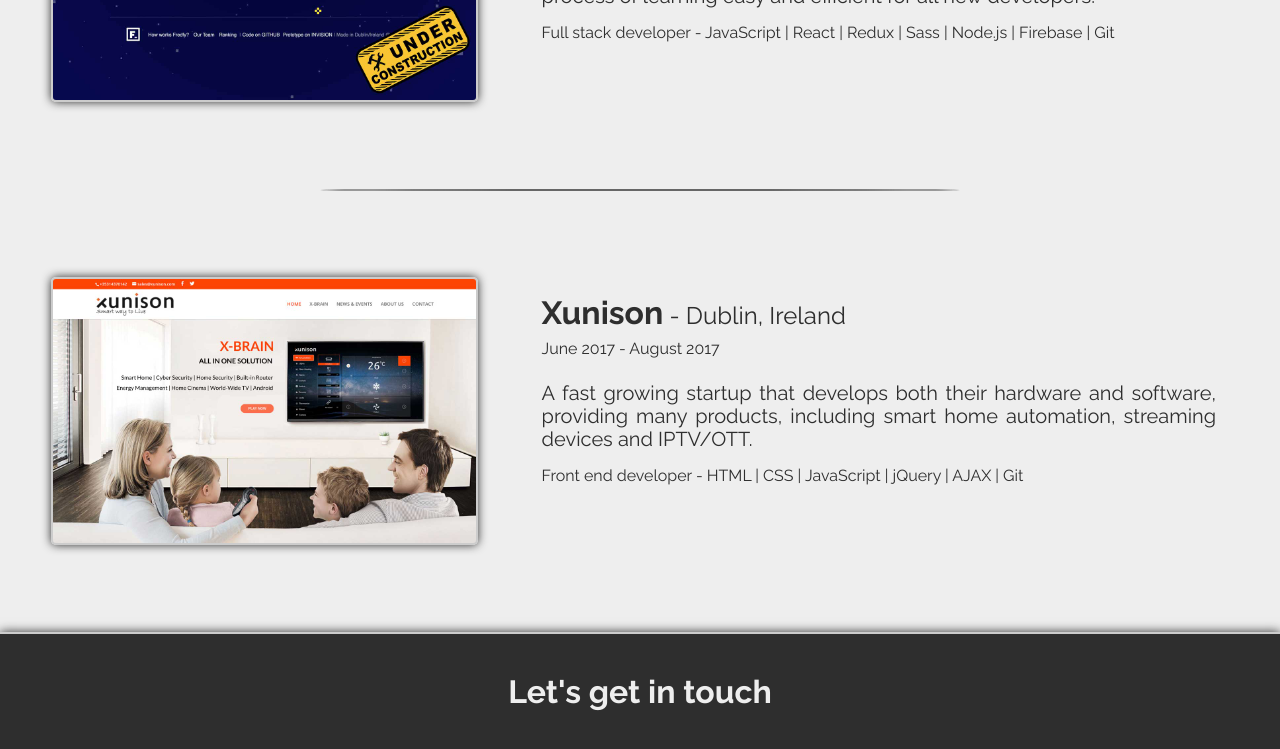
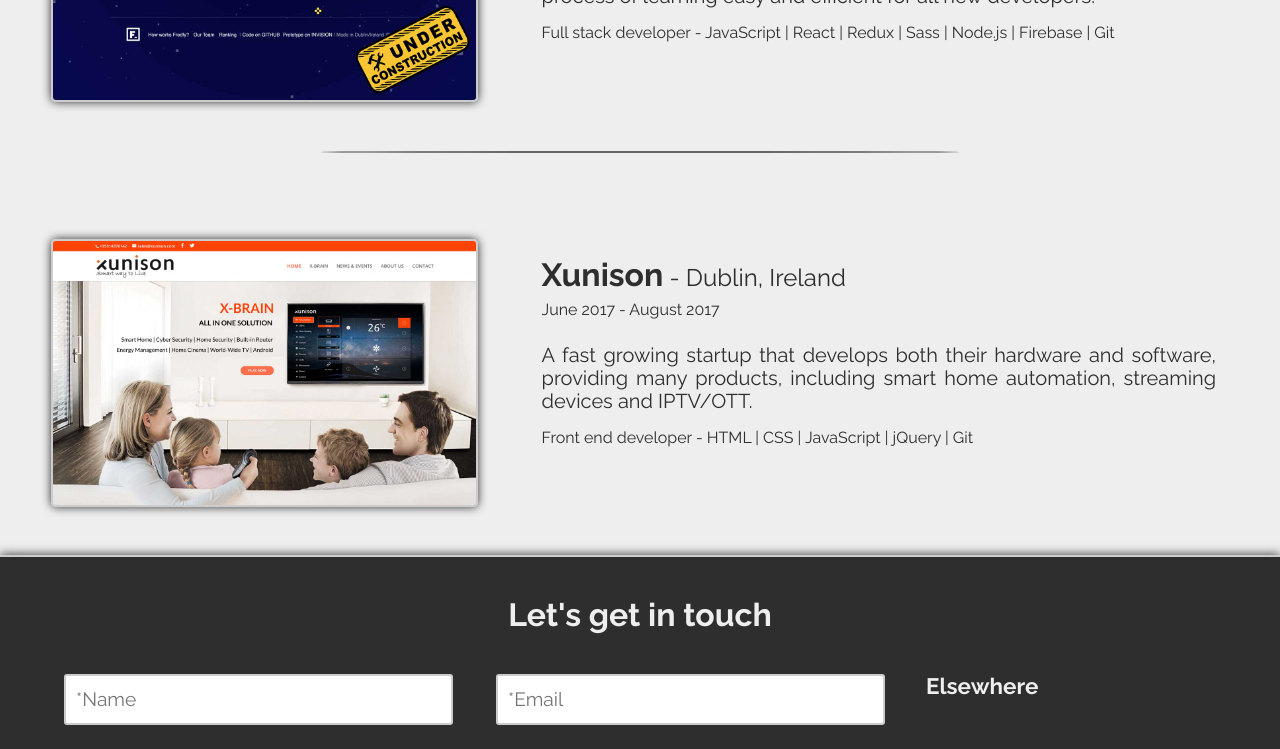
Before and after one commit to marcelscruz/portfolio, a React app: page / in a window 1280 px wide. Shown: the part 1620-2369 px from the top of the page. Built offline with nearby package versions, Linux system fonts and the light colour scheme; a web font is replaced by a local one.

Commit message:
chart fixed, minor adjustments

```diff
--- a/src/components/Chart.js
+++ b/src/components/Chart.js
@@ -6,20 +6,25 @@
     super(props)
 
     this.state = {
-      scale: undefined,
+      scale: false,
     }
   }
 
   componentDidMount() {
     const checkVisibility = setInterval(() => {
       if (this.props.isVisible) {
-        this.setState({ scale: 1 })
+        this.setState({ scale: true })
         clearInterval(checkVisibility)
       }
     }, 500)
   }
 
   render() {
+    // Check if user is using mobile
+    const isMobile = /Android|webOS|iPhone|iPad|iPod|BlackBerry|IEMobile|Opera Mini/i.test(
+      navigator.userAgent,
+    )
+
     const skills = [
       { skillName: 'JavaScript', level: 10, color: 'bca538' },
       { skillName: 'HTML', level: 9, color: 'af4336' },
@@ -35,7 +40,7 @@
 
     return (
       <div className="chart">
-        <Fade>
+        <Fade bottom={isMobile}>
           <div className="chart__bars">
             {skills.map((skill, index) => {
               const { skillName, level, color } = skill
@@ -43,18 +48,21 @@
 
               return (
                 <div
-                  className={`chart__bars__item ${scale && 'grow'}`}
+                  className="chart__bars__item"
                   key={skillName}
                   style={{
                     background: `#${color}`,
                     height: `${(100 / skills.length) * (index + 1)}%`,
-                    width: `${scale ? level * 10 : 0}%`,
+                    // width: `${scale ? level * 10 : 0}%`,
+                    width: isMobile
+                      ? `${level * 10}%`
+                      : `${scale ? level * 10 : 0}%`,
                     zIndex: skills.length - index,
                   }}
                 >
                   <h4
                     style={{
-                      opacity: `${scale ? 1 : 0}`,
+                      opacity: isMobile ? 1 : `${scale ? 1 : 0}`,
                     }}
                   >
                     {skillName}
--- a/src/components/Experience.js
+++ b/src/components/Experience.js
@@ -4,6 +4,11 @@
 
 class Experience extends Component {
   render() {
+    // Check if user is using mobile
+    const isMobile = /Android|webOS|iPhone|iPad|iPod|BlackBerry|IEMobile|Opera Mini/i.test(
+      navigator.userAgent,
+    )
+
     const experiences = [
       {
         name: 'Fredfy',
@@ -27,7 +32,7 @@
         role: 'Front end',
         description:
           'A fast growing startup that develops both their hardware and software, providing many products, including smart home automation, streaming devices and IPTV/OTT.',
-        technologies: 'HTML | CSS | JavaScript | jQuery | AJAX | Git',
+        technologies: 'HTML | CSS | JavaScript | jQuery | Git',
         link: 'https://xunison.com/',
         image: '/images/xunison-web.jpg',
       },
@@ -68,9 +73,16 @@
                     </h2>
                     <h4>{date}</h4>
                     <h3>{description}</h3>
-                    <h4>
-                      {role} developer - {technologies}
-                    </h4>
+                    {isMobile ? (
+                      <div>
+                        <h3 className="role">{role} developer</h3>
+                        <h4>{technologies}</h4>
+                      </div>
+                    ) : (
+                      <h4>
+                        {role} developer - {technologies}
+                      </h4>
+                    )}
                     <a href={link} target="_blank" className="external-link">
                       Visit
                     </a>
--- a/src/styles/components/_contact.scss
+++ b/src/styles/components/_contact.scss
@@ -5,6 +5,10 @@
   padding: 5vh 5vw 10vh;
   text-align: center;
   width: 100vw;
+
+  @media (max-width: $mobile) {
+    padding-bottom: 5vh;
+  }
 }
 
 .contact__sections {
@@ -186,6 +190,12 @@
   }
 }
 
+.download__button {
+  @media (max-width: $mobile) {
+    width: 35vw;
+  }
+}
+
 .download__button a {
   color: $base-light;
   text-decoration: none;
--- a/src/styles/components/_experience.scss
+++ b/src/styles/components/_experience.scss
@@ -7,7 +7,7 @@
 .experience__item {
   align-items: center;
   display: flex;
-  padding: 3vw;
+  padding: 3vw 3vw 0vw;
 
   @media (max-width: $mobile) {
     flex-direction: column;
@@ -83,6 +83,10 @@
   }
 }
 
+.experience__description .role {
+  text-align: center;
+}
+
 .experience__description h4 {
   font-size: 2vh;
   font-weight: $medium;
```
Also changed, not shown: src/styles/components/_chart.scss (+0 -55 lines), 1 other file (tests, documents, lock files or other folders).
